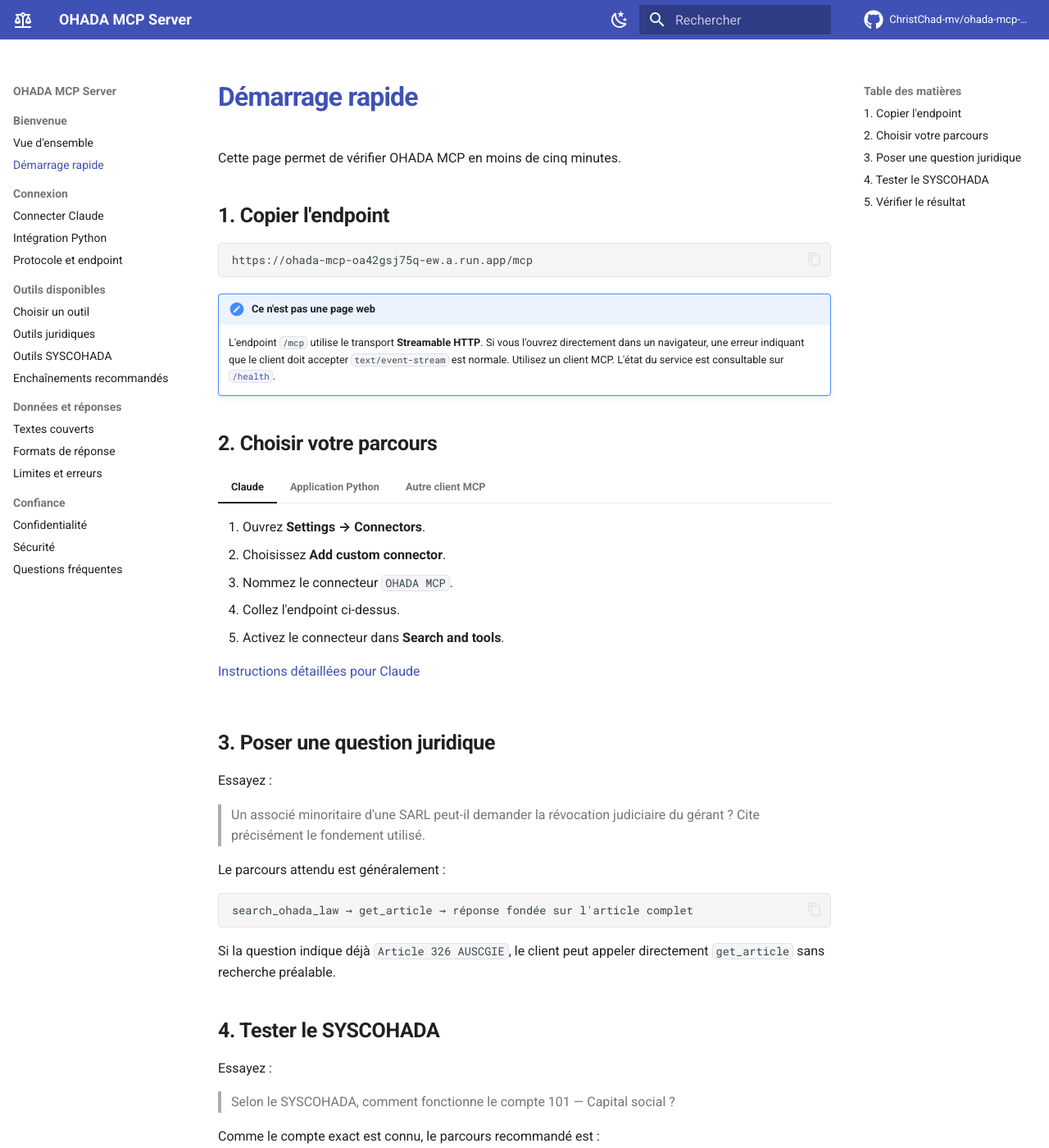
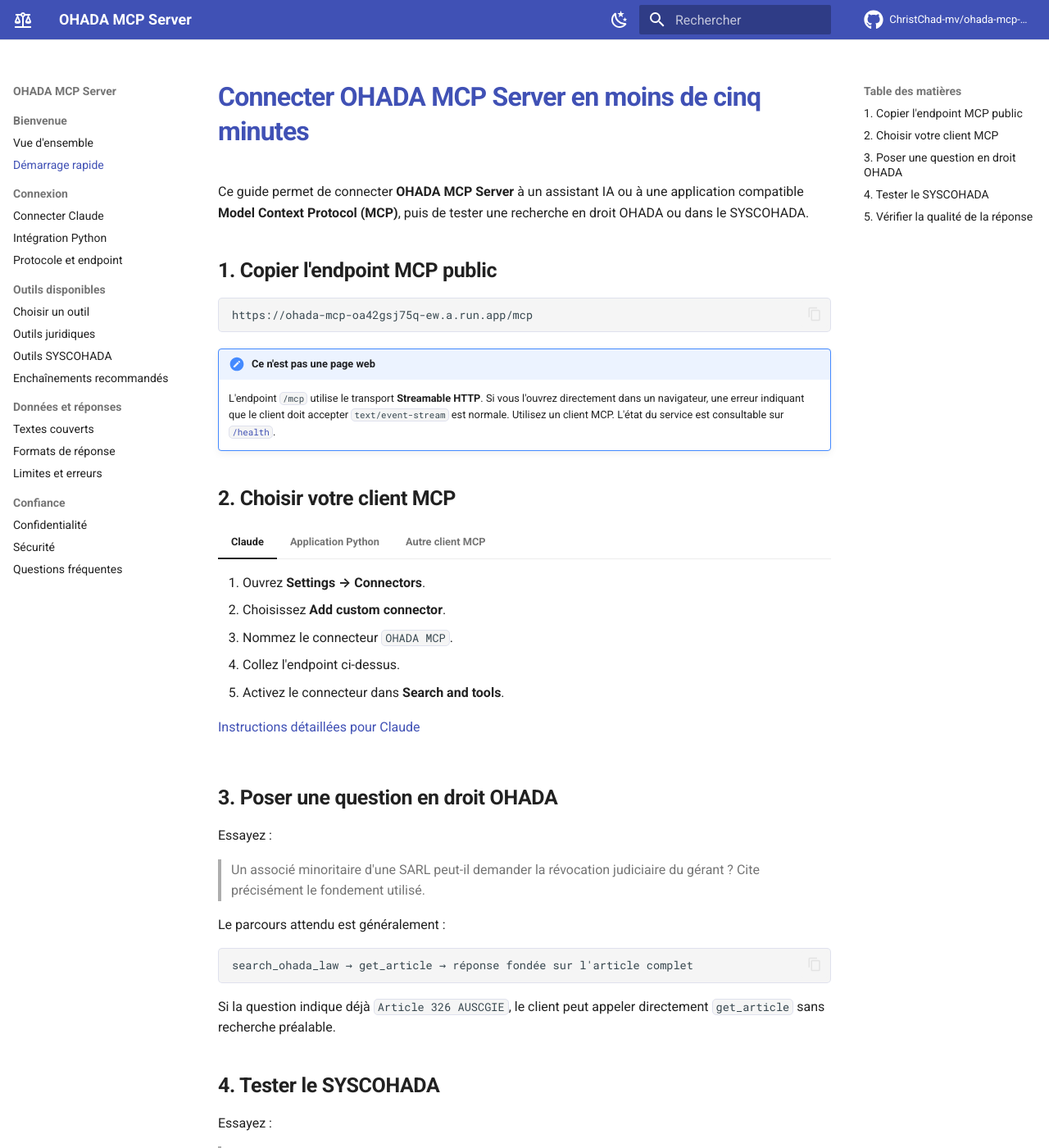
Before and after one commit to ChristChad-mv/ohada-mcp-server, an MkDocs documentation site: the page built from docs/quickstart.md, in a window 1280 px wide and 1400 px high. Shown: the whole window at 82% size. Built offline with MkDocs 1.6.1 and Material for MkDocs 9.7.7, drawn with Linux system fonts in a browser that asks for light colours; comment, search, counter and statistics services are not loaded; some of the changed text lies outside the part shown.

Commit message:
Add search-focused metadata to quickstart

````diff
--- a/docs/quickstart.md
+++ b/docs/quickstart.md
@@ -1,8 +1,13 @@
-# Démarrage rapide
+---
+title: Connecter OHADA MCP Server à Claude, Gemini ou un client MCP
+description: Guide de démarrage rapide pour connecter OHADA MCP Server à Claude ou à un client Model Context Protocol et interroger le droit OHADA et le SYSCOHADA en quelques minutes.
+---
 
-Cette page permet de vérifier OHADA MCP en moins de cinq minutes.
+# Connecter OHADA MCP Server en moins de cinq minutes
 
-## 1. Copier l'endpoint
+Ce guide permet de connecter **OHADA MCP Server** à un assistant IA ou à une application compatible **Model Context Protocol (MCP)**, puis de tester une recherche en droit OHADA ou dans le SYSCOHADA.
+
+## 1. Copier l'endpoint MCP public
 
 ```text
 https://ohada-mcp-oa42gsj75q-ew.a.run.app/mcp
@@ -11,7 +16,7 @@
 !!! note "Ce n'est pas une page web"
     L'endpoint `/mcp` utilise le transport **Streamable HTTP**. Si vous l'ouvrez directement dans un navigateur, une erreur indiquant que le client doit accepter `text/event-stream` est normale. Utilisez un client MCP. L'état du service est consultable sur [`/health`](https://ohada-mcp-oa42gsj75q-ew.a.run.app/health).
 
-## 2. Choisir votre parcours
+## 2. Choisir votre client MCP
 
 === "Claude"
 
@@ -49,7 +54,7 @@
 
     Le nom exact des champs dépend du client. Le transport requis est **Streamable HTTP**.
 
-## 3. Poser une question juridique
+## 3. Poser une question en droit OHADA
 
 Essayez :
 
@@ -75,14 +80,15 @@
 get_syscohada_account → réponse fondée sur les passages complets et leurs pages
 ```
 
-## 5. Vérifier le résultat
+## 5. Vérifier la qualité de la réponse
 
 Une réponse bien fondée doit comporter :
 
 - la réponse directe à la question ;
 - le code exact du texte, par exemple `AUSCGIE` ;
 - la référence de l'article ou la page SYSCOHADA ;
+- la version et la source lorsqu'elles sont retournées ;
 - une distinction entre le contenu du texte et ce qui nécessiterait jurisprudence ou interprétation.
 
 [Comprendre les enchaînements d'outils](workflows.md){ .md-button .md-button--primary }
-[Résoudre une erreur](limits.md){ .md-button }
+[Voir les 11 outils MCP](tools.md){ .md-button }
````
